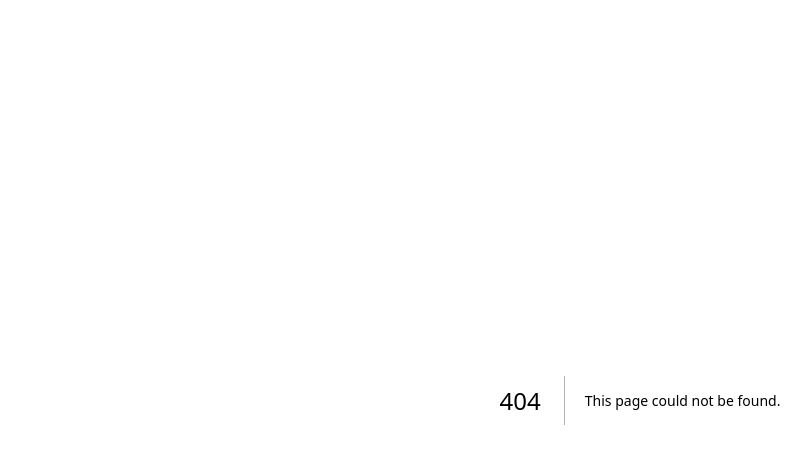
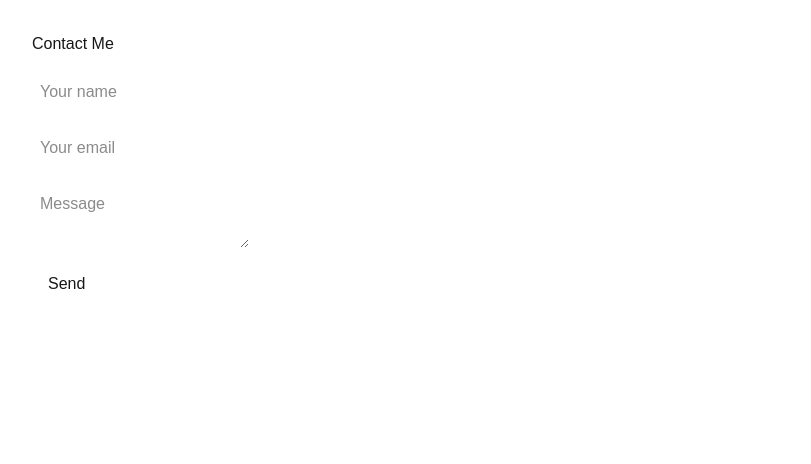
Before and after one commit to shaziamd1234-web/conclude-ai, a Next.js app: page /contact in a window 1280 px wide. Before the commit this address had no page. Shown: the top 464 px of the page, without its empty margins (0-811 px from the left). Built offline with nearby package versions, Linux system fonts and the light colour scheme.

Commit message:
Add About and Contact pages

```diff
--- /dev/null
+++ b/app/about/page.tsx
@@ -0,0 +1,11 @@
+export default function About() {
+  return (
+    <main style={{ padding: "2rem" }}>
+      <h1>About Conclude AI</h1>
+      <p>
+        Conclude AI is my learning project built with Next.js, GitHub, and Vercel.
+        It’s where I practice coding, deployment, and building real web apps.
+      </p>
+    </main>
+  );
+}
--- /dev/null
+++ b/app/contact/page.tsx
@@ -0,0 +1,26 @@
+export default function Contact() {
+  return (
+    <main style={{ padding: "2rem" }}>
+      <h1>Contact Me</h1>
+      <form>
+        <input
+          type="text"
+          placeholder="Your name"
+          style={{ display: "block", margin: "1rem 0", padding: "0.5rem" }}
+        />
+        <input
+          type="email"
+          placeholder="Your email"
+          style={{ display: "block", margin: "1rem 0", padding: "0.5rem" }}
+        />
+        <textarea
+          placeholder="Message"
+          style={{ display: "block", margin: "1rem 0", padding: "0.5rem" }}
+        />
+        <button type="submit" style={{ padding: "0.5rem 1rem" }}>
+          Send
+        </button>
+      </form>
+    </main>
+  );
+}
```
